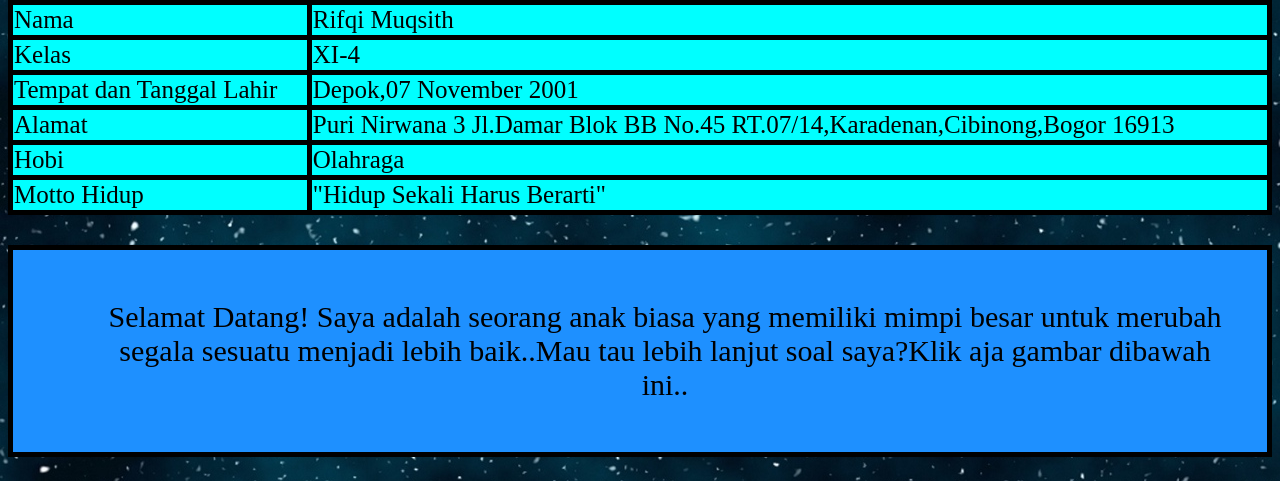
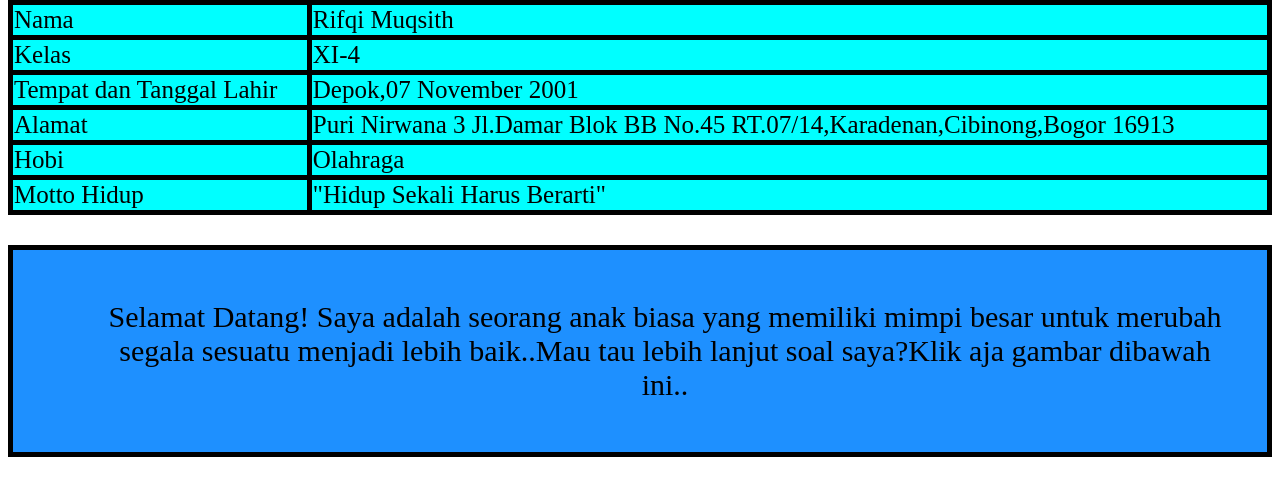
Before and after one commit to RifqiMuqsith/RifqiMuqsith.github.io, a plain HTML site: page index.html in a window 1280 px wide. Shown: the part 235-716 px from the top of the page. Drawn offline with Linux system fonts and the light colour scheme.

Commit message:
Update index css.css

```diff
--- a/index css.css
+++ b/index css.css
@@ -1,4 +1,4 @@
-body{background-image: url("https://raw.githubusercontent.com/RifqiMuqsith/RifqiMuqsith.github.io/master/Stars.jpg");}
+body{background-image: src("https://raw.githubusercontent.com/RifqiMuqsith/RifqiMuqsith.github.io/master/Stars.jpg");}
 td {font-size: 25px } td {background-color: #00FFFF}
 p {font-size: 30px} p {background-color: dodgerblue}
 p {border: 5px solid black;background-color: dodgerblue;padding-top: 50px;padding-right: 30px;padding-bottom: 50px;padding-left: 80px;}
```
